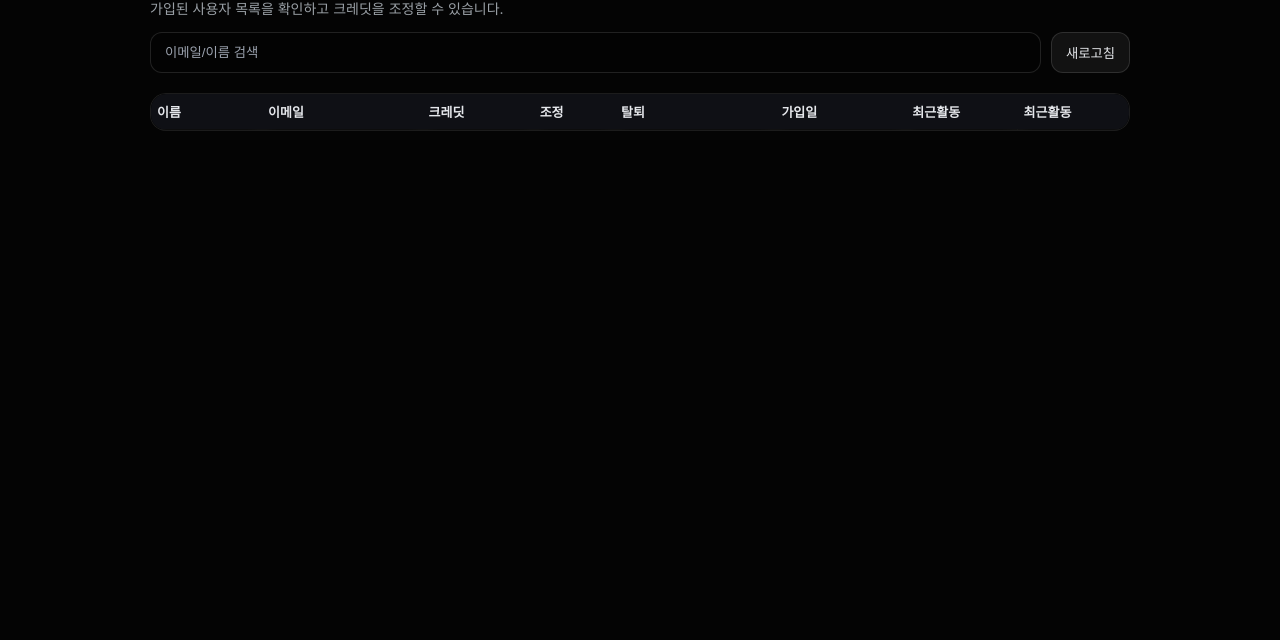
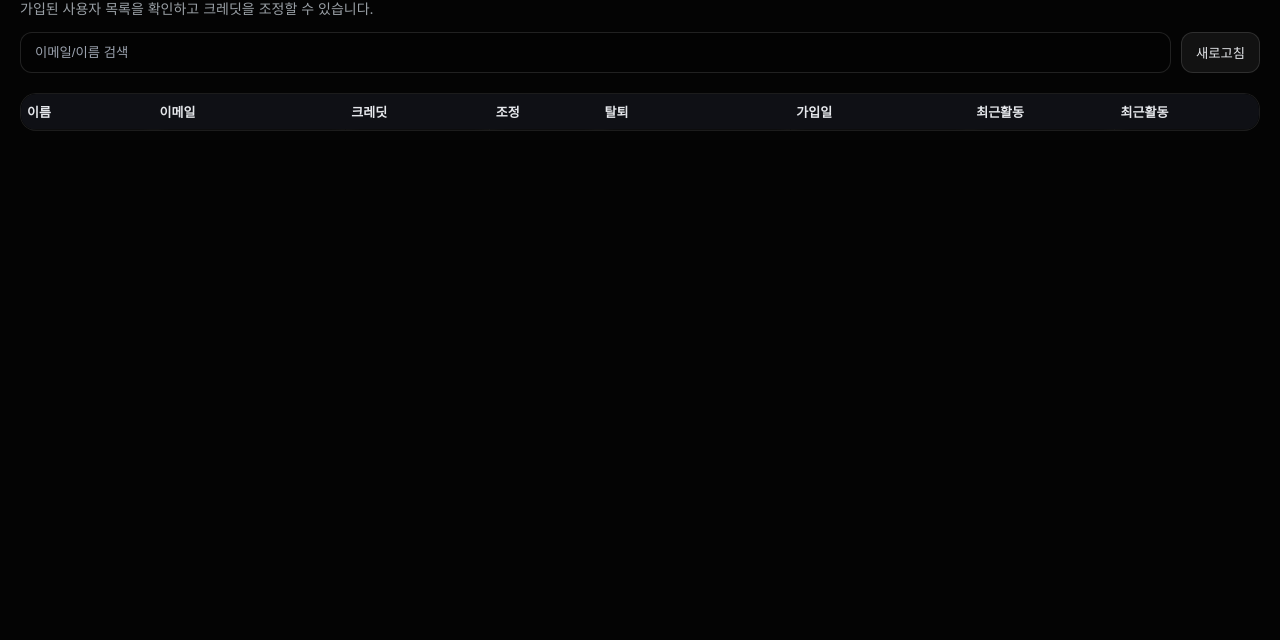
Before and after one commit to Felix-shin0514/ShortsMaker, a website: page admin.html in a window 1280 px wide. Shown: the part 160-800 px from the top of the page. Drawn offline with Linux system fonts and the light colour scheme; no server answers.

Commit message:
style: expand admin container and fix button cut-off issue

```diff
--- a/admin.css
+++ b/admin.css
@@ -1,3 +1,9 @@
+.dashboard-page[data-page="admin"] .dashboard-main {
+  max-width: 100%;
+  padding-left: 20px;
+  padding-right: 20px;
+}
+
 .admin-toolbar {
   display: flex;
   gap: 10px;
@@ -79,43 +85,43 @@
 /* Name */
 .admin-table th:nth-child(2),
 .admin-table td:nth-child(2) {
-  width: 160px;
+  width: 180px;
 }
 
 /* Email */
 .admin-table th:nth-child(3),
 .admin-table td:nth-child(3) {
-  width: 100px;
+  width: 110px;
 }
 
 /* Plan */
 .admin-table th:nth-child(4),
 .admin-table td:nth-child(4) {
-  width: 70px;
+  width: 80px;
 }
 
 /* Credits */
 .admin-table th:nth-child(5),
 .admin-table td:nth-child(5) {
-  width: 160px;
+  width: 180px;
 }
 
 /* Adjust */
 .admin-table th:nth-child(6),
 .admin-table td:nth-child(6) {
-  width: 120px;
+  width: 140px;
 }
 
 /* Setting */
 .admin-table th:nth-child(7),
 .admin-table td:nth-child(7) {
-  width: 100px;
+  width: 110px;
 }
 
 /* Joined */
 .admin-table th:nth-child(8),
 .admin-table td:nth-child(8) {
-  width: 100px;
+  width: 110px;
 }
 
 /* Recent */
@@ -132,6 +138,7 @@
   align-items: center;
   flex-wrap: nowrap;
   white-space: nowrap;
+  flex-shrink: 0;
 }
 
 .credit-actions input {
@@ -190,6 +197,7 @@
   font-weight: 500;
   transition: all 0.2s;
   white-space: nowrap;
+  flex-shrink: 0;
 }
 
 .admin-small-btn:hover {
@@ -249,4 +257,5 @@
   gap: 6px;
   align-items: center;
   flex-wrap: nowrap;
+  flex-shrink: 0;
 }
```
